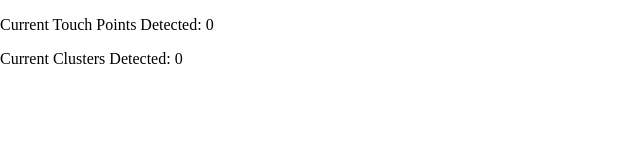
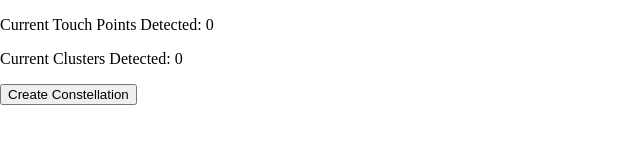
Before and after one commit to jhutch42/touch-point-finder, a plain HTML site: page index.html in a window 1280 px wide. Shown: the whole page, without its empty margins (0-640 px from the left). Drawn offline with Linux system fonts and the light colour scheme.

Commit message:
Update index.html

```diff
--- a/index.html
+++ b/index.html
@@ -15,6 +15,10 @@
             <div class="data-entry-location">
                 <p>Current Clusters Detected: <span id="clusterDataEntry">0</span></p>
             </div>
+            <div class="button-area">
+                <button id="create-constellation">Create Constellation</button>
+            </div>
+            <div class="message-area"></div>
         </div>
         <div id="touch-area" class="touch-area">
 
```
